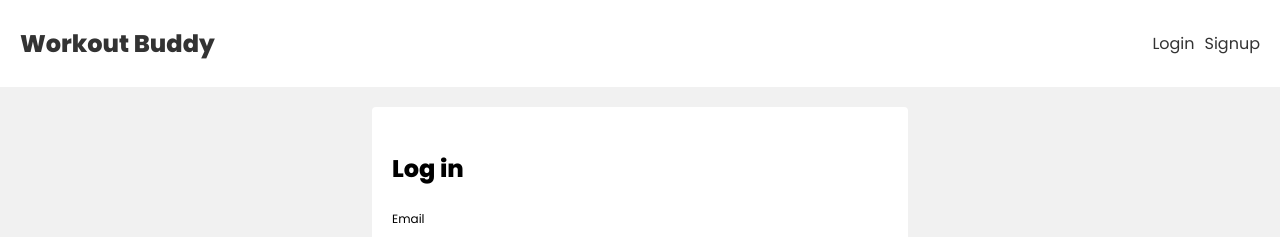
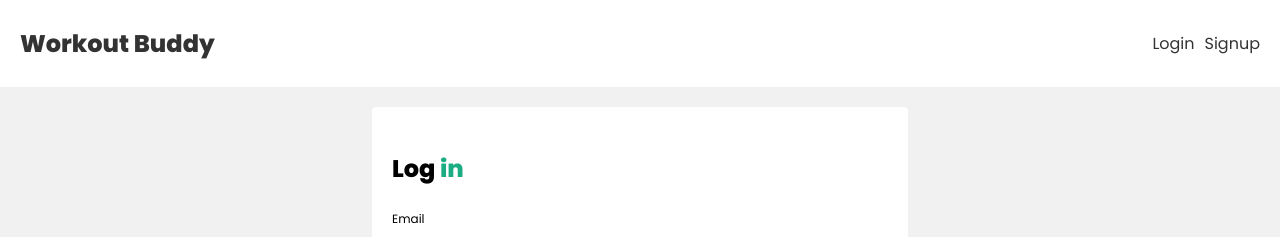
Before and after one commit to MikeWDev/WorkoutBuddy, a React (Create React App) app in the folder frontend/: page /login in a window 1280 px wide. Shown: the top 237 px of the page. Built offline with nearby package versions, Linux system fonts and the light colour scheme.

Commit message:
Fix bug with fetching data component

```diff
--- a/frontend/src/Pages/Home.js
+++ b/frontend/src/Pages/Home.js
@@ -8,12 +8,10 @@ import Loading from "../componets/Loading";
 const Home = () => {
   const { workouts, dispatch } = useWorkoutsContext();
   const { user } = useAuthContext();
-  const [isLoading, setIsLoading] = useState();
-
+  const [isLoading, setIsLoading] = useState(true);
+  console.log(isLoading);
   useEffect(() => {
     const fetchWorkouts = async () => {
-      setIsLoading(true);
-      console.log(Loading);
       const serverUrl = process.env.REACT_APP_SERVER_URL;
       const response = await fetch(`${serverUrl}/api/workouts`, {
         headers: {
@@ -24,11 +22,11 @@ const Home = () => {
 
       if (response.ok) {
         dispatch({ type: "SET_WORKOUTS", payload: json });
+        setIsLoading(false);
       }
     };
     if (user) {
       fetchWorkouts();
-      setIsLoading(false);
     }
   }, [dispatch, user]);
 
--- a/frontend/src/Pages/Login.js
+++ b/frontend/src/Pages/Login.js
@@ -18,7 +18,9 @@ const Login = () => {
     <div className="login-con">
       {" "}
       <form className="signup" onSubmit={handleSubmit}>
-        <h3>Log in</h3>
+        <h3>
+          Log <span>in</span>
+        </h3>
         <div className="input">
           <label htmlFor="">Email</label>
           <input
--- a/frontend/src/componets/AddWorkoutSm.js
+++ b/frontend/src/componets/AddWorkoutSm.js
@@ -13,7 +13,6 @@ const AddWorkoutSm = ({ visible, setVisible }) => {
   const [error, setError] = useState(null);
   const [emptyFields, setEmptyFields] = useState([]);
 
-  console.log(visible.form);
   const serverUrl = process.env.REACT_APP_SERVER_URL;
   const handleSubmit = async (e) => {
     e.preventDefault();
--- a/frontend/src/index.css
+++ b/frontend/src/index.css
@@ -300,7 +300,9 @@ header {
   font-weight: bold;
 }
 /*Loading component*/
-
+.signup h3 span {
+  color: var(--primary);
+}
 .loading-con {
   display: flex;
   flex-direction: column;
```
Also changed, not shown: 1 other file (tests, documents, lock files or other folders).
